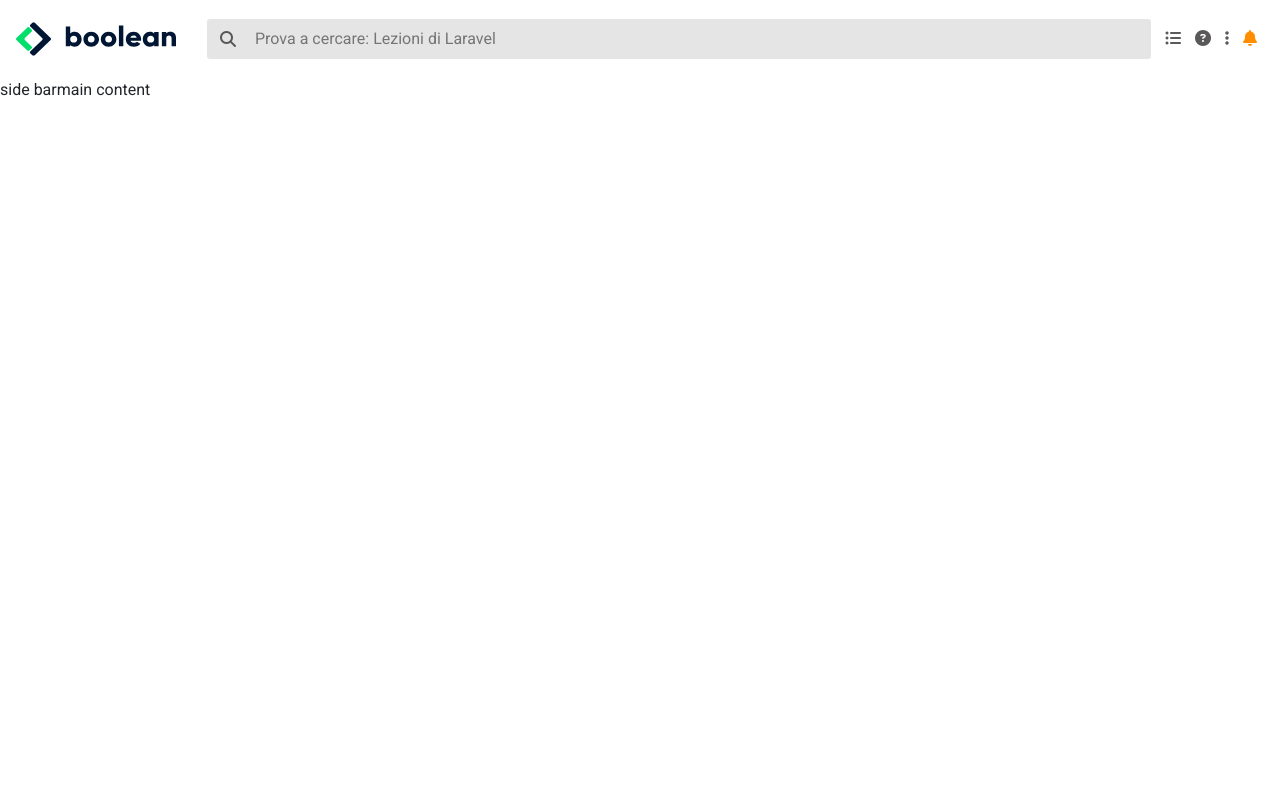
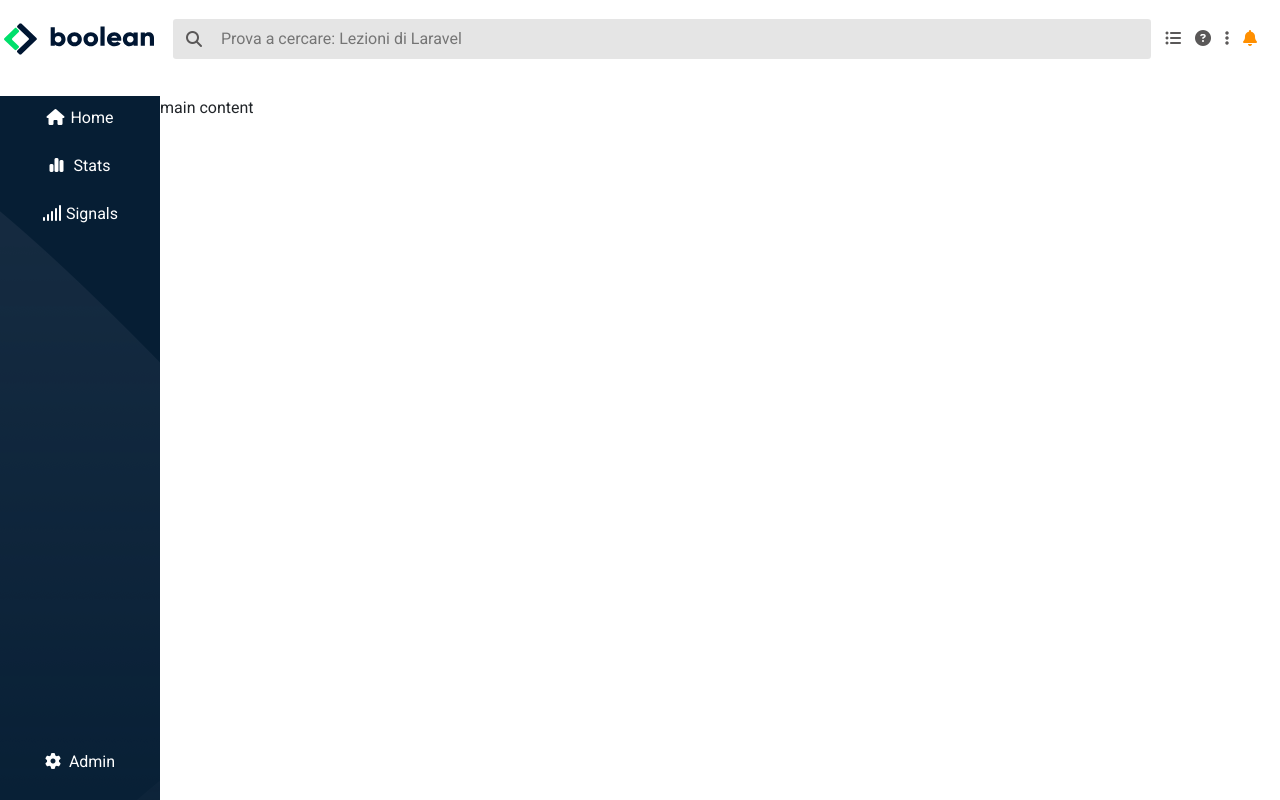
Before and after one commit to rachelpatrocinio/html-css-bootstrap-dashboard, a plain HTML site: page index.html in a window 1280 px wide. Drawn offline with nearby package versions, Linux system fonts and the light colour scheme; a web font is replaced by a local one.

Commit message:
Added: .side-bar

```diff
--- /dev/null
+++ b/css/media-query.css
@@ -0,0 +1,5 @@
+@media screen and (min-width: 768px){
+    .side-bar{
+        width: 160px;
+    }
+}
--- a/css/style.css
+++ b/css/style.css
@@ -2,6 +2,8 @@
     --yellow:#FF8F00;
     --lightgray: #E5E5E5;
     --darkgray: #5A5858;
+    --darkblue: #061E34;
+    --white: #ffffff;
 }
 
 /* RESET */
@@ -46,6 +48,10 @@ body{
 
 /*  HEADER */
 
+.main-header{
+    height: 12vh;
+}
+
 .main-header .logo-sm{
     height: 70px;
     display: block;
@@ -53,7 +59,7 @@ body{
 
 .main-header .logo-md{
     height: 70px;
-    width: 160px;
+    width: 150px;
 }
 
 .main-header ul li{
@@ -66,3 +72,18 @@ body{
     top: 50%;
     transform: translateY(-50%);
 }
+
+/* .side-bar */
+
+.side-bar{
+    background-image: url("../img/sidebar-bg.png");
+    background-color: var(--darkblue);
+    color: var(--white);
+    padding: 10px;
+    height: 88vh;
+    width: 70px;
+}
+
+.side-bar i{
+    width: 20px;
+}
--- a/index.html
+++ b/index.html
@@ -9,6 +9,7 @@
     <link href="https://fonts.googleapis.com/css2?family=Cedarville+Cursive&family=Fredoka:wght@300..700&family=Montserrat:ital,wght@0,100..900;1,100..900&family=Ms+Madi&family=Poppins:ital,wght@0,100;0,200;0,300;0,400;0,500;0,600;0,700;0,800;0,900;1,100;1,200;1,300;1,400;1,500;1,600;1,700;1,800;1,900&family=Roboto:wght@400;700&family=Ubuntu&display=swap" rel="stylesheet">
     <link href="https://cdn.jsdelivr.net/npm/bootstrap@5.0.2/dist/css/bootstrap.min.css" rel="stylesheet" integrity="sha384-EVSTQN3/azprG1Anm3QDgpJLIm9Nao0Yz1ztcQTwFspd3yD65VohhpuuCOmLASjC" crossorigin="anonymous">
     <link rel="stylesheet" href="./css/style.css">
+    <link rel="stylesheet" href="./css/media-query.css">
     <title>Dashboard</title>
 </head>
 <body>
@@ -17,7 +18,7 @@
             <header class="main-header p-1">
                 <div class="container-fluid">
                     <div class="row align-items-center">
-                        <div class="col-auto">
+                        <div class="col-auto p-0">
                             <a href="#"><img class="logo-sm d-md-none" src="./img/mobile-logo.png" alt="mobile-logo"></a>
                             <a href="#"><img class="logo-md d-none d-md-block" src="./img/logo.svg" alt="desktop-logo"></a>
                         </div>
@@ -44,7 +45,26 @@
             </header>
 
             <main class="d-flex">
-                <div class="side-bar flex-shrink-0"> side bar</div>
+                <div class="side-bar">
+                    <ul class="d-flex flex-column align-items-center gap-2 h-100">
+                        <li>
+                            <p class="d-inline-block"><i class="fa-solid fa-house"></i></p>
+                            <a class="d-none d-md-inline-block" href="#">Home</a>
+                        </li>
+                        <li>
+                            <p class="d-inline-block"><i class="fa-solid fa-chart-simple"></i></p>
+                            <a class="d-none d-md-inline-block" href="#">Stats</a>
+                        </li>
+                        <li>
+                            <p class="d-inline-block"><i class="fa-solid fa-signal"></i></p>
+                            <a class="d-none d-md-inline-block" href="#">Signals</a>
+                        </li>
+                        <li class="mt-auto">
+                            <p class="d-inline-block"><i class="fa-solid fa-gear"></i></p>
+                            <a class="d-none d-md-inline-block" href="#">Admin</a>
+                        </li>
+                    </ul>
+                </div>
                 <div class="main-content flex-grow-1"> main content</div>
             </main>
     </div>
```
